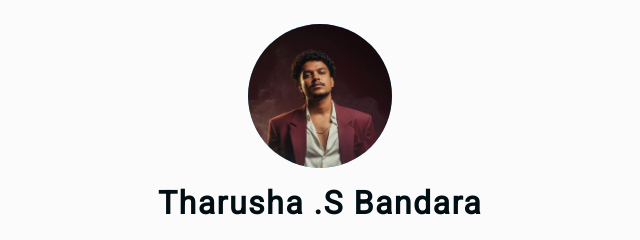
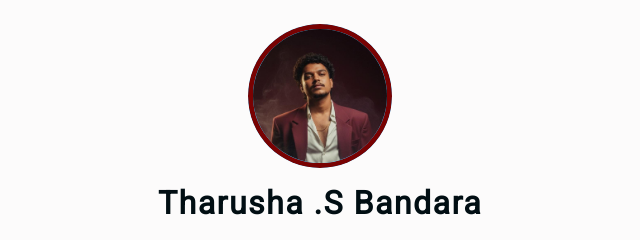
Before and after one commit to CodeCafeHub01/profile-Social-web-page, a plain HTML site: page index.html in a window 1280 px wide. Shown: the top 240 px of the page, 320-960 px from the left. Drawn offline with nearby package versions, Linux system fonts and the light colour scheme.

Commit message:
Add border and border-radius to picture images

```diff
--- a/assets/style/style.css
+++ b/assets/style/style.css
@@ -47,6 +47,8 @@ ul {
 .picture img {
   height: 9rem;
   width: 9rem;
+  border-radius: 50%;
+  border: 5px solid rgb(121, 2, 2);
 }
 .name {
   padding: 1rem 0;
```
